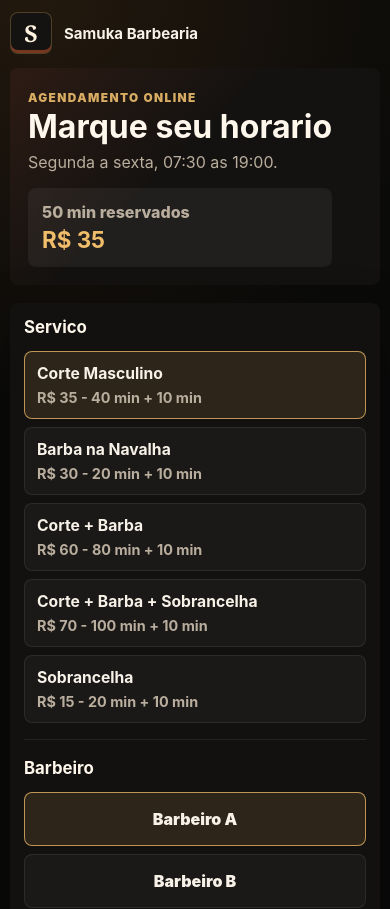
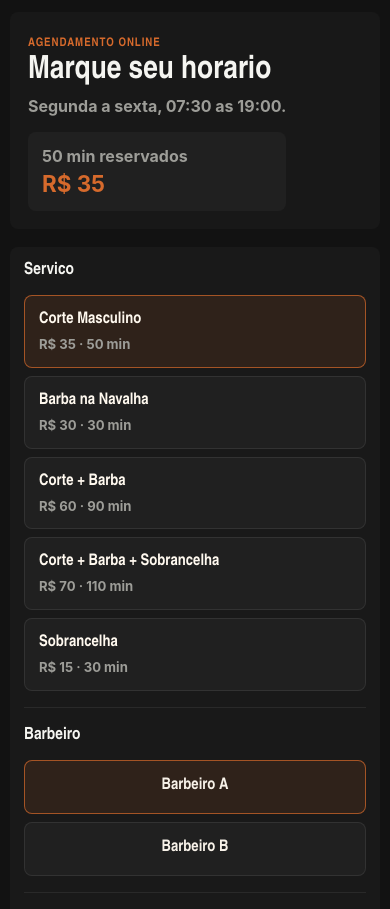
Before and after one commit to Samuel0G/Sistema-Barbearia, a React (Vite) app: page /agendar in a window 390 px wide. Shown: the top 909 px of the page. Built offline with nearby package versions, Linux system fonts and the light colour scheme.

Commit message:
Refine mobile scheduling and Samuka visual identity

```diff
--- a/src/main.jsx
+++ b/src/main.jsx
@@ -6,7 +6,6 @@ const APPOINTMENTS_KEY = 'barber_agenda_appointments';
 const SERVICES_KEY = 'barber_agenda_services';
 const SERVICES_VERSION_KEY = 'barber_agenda_services_version';
 const CURRENT_SERVICES_VERSION = '2';
-const BUSINESS_NAME = 'Samuka Barbearia';
 const SLOT_STEP_MINUTES = 40;
 const today = toDateInputValue(new Date());
 
@@ -169,7 +168,7 @@ function App() {
     return (
       <main className="app-shell">
         <AppHeader
-          action={isAdminLoggedIn ? <button className="ghost-button" onClick={logoutAdmin} type="button">Sair</button> : null}
+          action={isAdminLoggedIn ? <button className="logout-button" onClick={logoutAdmin} type="button">Sair</button> : null}
         />
 
         {isAdminLoggedIn ? (
@@ -190,21 +189,16 @@ function App() {
 
   return (
     <main className="app-shell">
-      <AppHeader />
       <BookingPage appointments={appointments} onCreate={createAppointment} services={services} />
     </main>
   );
 }
 
 function AppHeader({ action = null }) {
+  if (!action) return null;
+
   return (
     <header className="topbar">
-      <div className="brand-lockup">
-        <div className="brand-mark" aria-hidden="true">S</div>
-        <div>
-          <strong>{BUSINESS_NAME}</strong>
-        </div>
-      </div>
       {action}
     </header>
   );
@@ -378,7 +372,7 @@ function BookingPage({ appointments, onCreate, services }) {
                 type="button"
               >
                 <strong>{service.name}</strong>
-                <span>{service.price} - {service.durationMinutes} min + {service.bufferMinutes} min</span>
+                <span>{service.price} · {getServiceBlockMinutes(service)} min</span>
               </button>
             ))}
           </div>
--- a/src/styles.css
+++ b/src/styles.css
@@ -48,36 +48,9 @@ button {
 
 .topbar {
   display: flex;
-  gap: 16px;
   align-items: center;
-  justify-content: space-between;
-  margin-bottom: 22px;
-}
-
-.brand-lockup {
-  display: flex;
-  gap: 12px;
-  align-items: center;
-}
-
-.brand-mark {
-  display: grid;
-  place-items: center;
-  width: 46px;
-  height: 46px;
-  border: 1px solid rgba(221, 181, 102, 0.28);
-  border-radius: 8px;
-  color: #fff2df;
-  background: #151311;
-  font-family: Georgia, "Times New Roman", serif;
-  font-size: 1.45rem;
-  font-weight: 900;
-  box-shadow: inset 0 -3px 0 rgba(225, 95, 45, 0.48);
-}
-
-.brand-lockup strong {
-  display: block;
-  font-size: 1rem;
+  justify-content: flex-end;
+  margin-bottom: 10px;
 }
 
 .tabs {
@@ -105,14 +78,23 @@ button {
   background: #f0bd6a;
 }
 
-.ghost-button {
-  min-height: 40px;
-  border: 1px solid rgba(255, 255, 255, 0.1);
-  border-radius: 8px;
-  padding: 0 16px;
-  color: #e5d9c9;
-  background: rgba(255, 255, 255, 0.04);
-  font-weight: 850;
+.logout-button {
+  width: auto;
+  min-height: 36px;
+  border: 1px solid rgba(255, 255, 255, 0.13);
+  border-radius: 7px;
+  padding: 0 13px;
+  color: #b9ad9d;
+  background: transparent;
+  font-size: 0.82rem;
+  font-weight: 750;
+  transition: border-color 160ms ease, color 160ms ease, background-color 160ms ease;
+}
+
+.logout-button:hover {
+  border-color: rgba(255, 255, 255, 0.24);
+  color: #eee5d9;
+  background: rgba(255, 255, 255, 0.035);
 }
 
 h1,
@@ -137,8 +119,8 @@ p {
 
 .login-screen {
   display: grid;
-  place-items: center;
-  min-height: calc(100vh - 130px);
+  place-items: start center;
+  min-height: auto;
 }
 
 .login-card {
@@ -251,11 +233,11 @@ p {
 .service-option,
 .barber-option {
   display: grid;
-  gap: 5px;
+  gap: 7px;
   min-height: 78px;
   border: 1px solid rgba(255, 255, 255, 0.08);
   border-radius: 8px;
-  padding: 12px;
+  padding: 14px;
   color: #f7f1e8;
   background: rgba(255, 255, 255, 0.035);
   text-align: left;
@@ -269,20 +251,23 @@ p {
 }
 
 .service-option strong {
-  font-size: 0.98rem;
+  color: #fff9ef;
+  font-size: 1rem;
+  line-height: 1.25;
   overflow-wrap: anywhere;
 }
 
 .service-option span {
-  color: #b9ad9d;
-  font-size: 0.9rem;
-  font-weight: 750;
+  color: #a99e90;
+  font-size: 0.82rem;
+  font-weight: 700;
+  line-height: 1.2;
 }
 
 .service-option.selected,
 .barber-option.selected {
-  border-color: rgba(240, 189, 106, 0.74);
-  background: rgba(240, 189, 106, 0.12);
+  border-color: rgba(240, 189, 106, 0.62);
+  background: rgba(240, 189, 106, 0.09);
 }
 
 label {
@@ -339,11 +324,13 @@ input[type="date"]::-webkit-datetime-edit {
 
 input[type="date"]::-webkit-calendar-picker-indicator {
   position: absolute;
+  top: 50%;
   right: 14px;
   width: 20px;
   height: 20px;
   margin: 0;
   opacity: 0.6;
+  transform: translateY(-50%);
 }
 
 input:focus,
@@ -800,7 +787,7 @@ button:disabled {
   }
 }
 
-@media (max-width: 700px) {
+@media (max-width: 767px) {
   .app-shell {
     width: 100%;
     padding: 12px 12px 30px;
@@ -819,21 +806,20 @@ button:disabled {
   }
 
   .topbar {
-    margin-bottom: 14px;
+    display: flex;
+    align-items: center;
+    justify-content: flex-end;
+    margin-bottom: 10px;
   }
 
-  .brand-mark {
-    width: 42px;
-    height: 42px;
-  }
-
-  .ghost-button {
-    width: 100%;
+  .logout-button {
+    min-height: 36px;
+    flex: 0 0 auto;
   }
 
   .login-screen {
-    min-height: calc(100vh - 82px);
-    align-items: center;
+    min-height: auto;
+    align-items: start;
   }
 
   .login-card,
@@ -846,6 +832,43 @@ button:disabled {
   .agenda-heading {
     min-height: auto;
     padding: 18px;
+  }
+
+  .agenda-heading {
+    gap: 12px;
+  }
+
+  .agenda-heading label {
+    gap: 6px;
+  }
+
+  .agenda-heading label:first-of-type {
+    margin-top: 4px;
+  }
+
+  .agenda-heading input,
+  .agenda-heading select {
+    width: 100%;
+    min-height: 52px;
+    height: 52px;
+    padding-right: 14px;
+    padding-left: 14px;
+    font-size: 16px;
+    line-height: normal;
+  }
+
+  .agenda-heading input[type="date"] {
+    padding-right: 44px;
+    line-height: 52px;
+  }
+
+  .agenda-heading input[type="date"]::-webkit-date-and-time-value,
+  .agenda-heading input[type="date"]::-webkit-datetime-edit {
+    min-height: 50px;
+  }
+
+  .agenda-heading input[type="date"]::-webkit-calendar-picker-indicator {
+    right: 14px;
   }
 
   .booking-header h1,
@@ -966,10 +989,6 @@ button:disabled {
     padding-left: 10px;
   }
 
-  .brand-lockup strong {
-    font-size: 0.94rem;
-  }
-
   .booking-card,
   .login-card,
   .manual-booking {
@@ -999,3 +1018,183 @@ button:disabled {
     font-size: 16px;
   }
 }
+
+/* Samuka identity: neighborhood barbershop, direct and welcoming. */
+:root {
+  color: #f2f2ee;
+  background: #121212;
+}
+
+body {
+  background: #121212;
+}
+
+h1,
+h2,
+h3,
+.eyebrow,
+.admin-stats strong,
+.time-label,
+.service-option strong,
+.barber-option,
+.primary-button {
+  font-family: "Arial Narrow", "Roboto Condensed", Impact, sans-serif;
+}
+
+h1,
+h2,
+h3 {
+  letter-spacing: 0;
+}
+
+.eyebrow {
+  color: #d66a2c;
+  letter-spacing: 0.08em;
+}
+
+.booking-header,
+.agenda-heading {
+  background: #181818;
+}
+
+.login-card,
+.booking-card,
+.manual-booking,
+.service-settings,
+.admin-drawer,
+.timeline-card,
+.empty-agenda,
+.admin-stats article {
+  background: #191919;
+  box-shadow: none;
+}
+
+.quick-summary,
+.service-option,
+.barber-option,
+.time-chip,
+.history-list article,
+.service-settings-grid article {
+  background: #202020;
+}
+
+.booking-header h1,
+.agenda-heading h1,
+.login-card h1,
+.step-section h2,
+.manual-booking h2,
+.service-settings h2,
+.service-settings-grid strong,
+.admin-drawer summary,
+.timeline-info h3,
+.empty-agenda h2,
+.history-list strong {
+  color: #f5f5f1;
+}
+
+.booking-header p,
+.agenda-heading p,
+.quick-summary span,
+.closed-message,
+.appointment-summary dt,
+.admin-stats span,
+.timeline-info p,
+.timeline-info small,
+.empty-agenda,
+.history-list span,
+.history-list small,
+.history-list p,
+.service-option span {
+  color: #9d9d98;
+  font-weight: 650;
+}
+
+.quick-summary strong,
+.summary-label,
+.time-until,
+.admin-stats strong,
+.service-settings-grid span,
+.admin-drawer summary::after,
+.timeline-info small,
+.time-label {
+  color: #d66a2c;
+}
+
+.service-option.selected,
+.barber-option.selected {
+  border-color: rgba(214, 106, 44, 0.7);
+  background: rgba(214, 106, 44, 0.12);
+}
+
+input,
+select {
+  color: #f5f5f1;
+  background: #111;
+}
+
+input:focus,
+select:focus {
+  border-color: #d66a2c;
+  box-shadow: 0 0 0 2px rgba(214, 106, 44, 0.16);
+}
+
+.time-chip.selected,
+.primary-button,
+.client-avatar {
+  color: #fff;
+  background: #d66a2c;
+}
+
+.primary-button:hover {
+  background: #e17639;
+}
+
+.secondary-button {
+  border-color: rgba(214, 106, 44, 0.35);
+  color: #e17639;
+  background: transparent;
+}
+
+.appointment-summary,
+.time-until,
+.timeline-card.blocked-card {
+  border-color: rgba(214, 106, 44, 0.2);
+  background: rgba(214, 106, 44, 0.08);
+}
+
+.status.agendado,
+.status.bloqueado {
+  color: #e98a55;
+  background: rgba(214, 106, 44, 0.14);
+}
+
+.agenda-heading {
+  border-left: 4px solid #d66a2c;
+}
+
+.admin-stats {
+  gap: 8px;
+}
+
+.admin-stats article {
+  border-left: 3px solid #353535;
+  border-radius: 5px;
+}
+
+.admin-stats article:first-child {
+  border-left-color: #d66a2c;
+}
+
+.admin-drawer,
+.service-settings-grid article {
+  border-color: rgba(255, 255, 255, 0.06);
+}
+
+.timeline-card {
+  border-left: 3px solid #292929;
+  border-radius: 5px;
+}
+
+.timeline-actions button {
+  background: transparent;
+}
```
